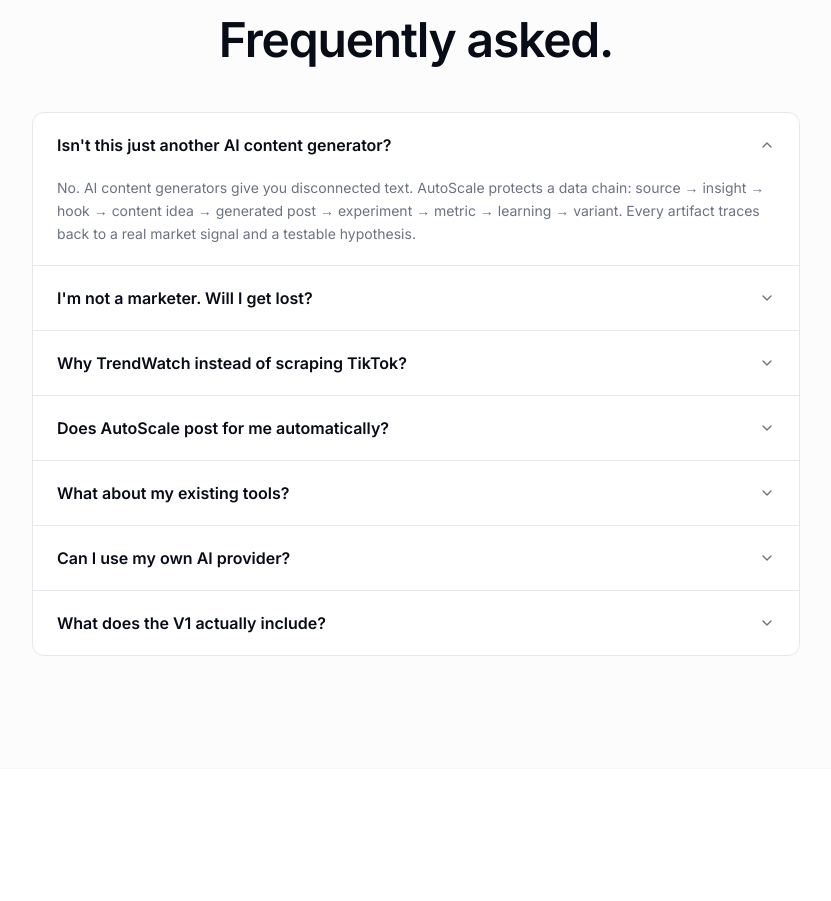
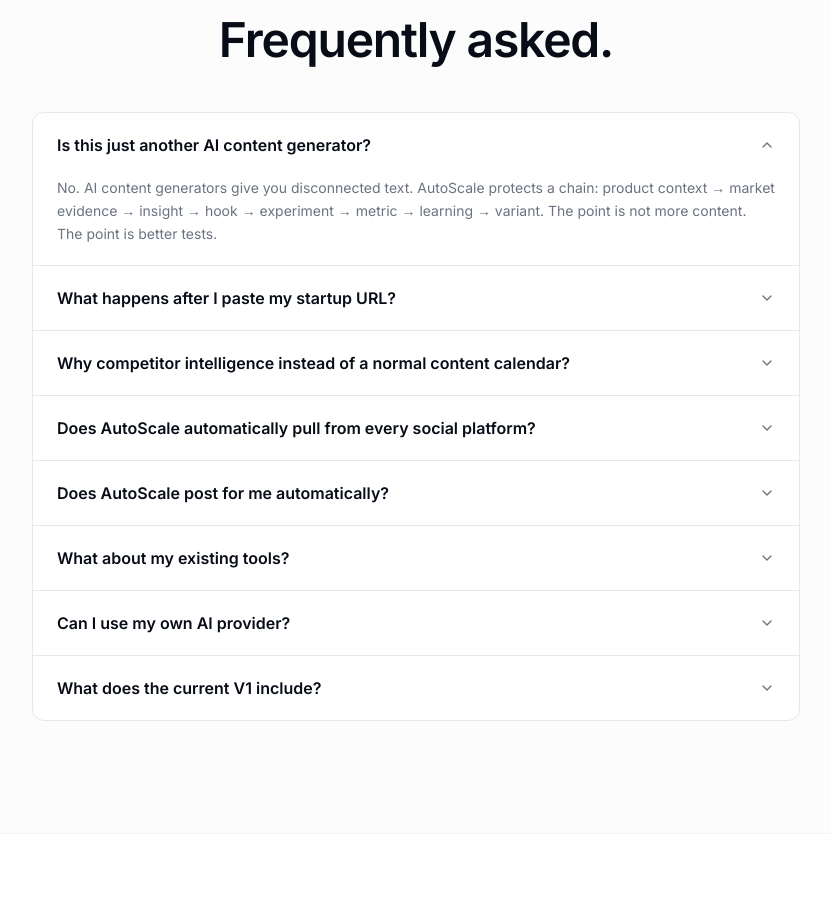
Before and after one commit to lukesystems/Auto-Scale, a Next.js app: page / in a window 1280 px wide. Shown: the part 6484-7385 px from the top of the page, without its empty margins (224-1055 px from the left). Built offline with nearby package versions, Linux system fonts and the light colour scheme; no server answers.

Commit message:
landing: update FAQ for competitor intelligence positioning

```diff
--- a/components/landing/faq.tsx
+++ b/components/landing/faq.tsx
@@ -6,32 +6,36 @@
 
 const FAQS = [
   {
-    q: "Isn't this just another AI content generator?",
-    a: "No. AI content generators give you disconnected text. AutoScale protects a data chain: source → insight → hook → content idea → generated post → experiment → metric → learning → variant. Every artifact traces back to a real market signal and a testable hypothesis.",
+    q: "Is this just another AI content generator?",
+    a: "No. AI content generators give you disconnected text. AutoScale protects a chain: product context → market evidence → insight → hook → experiment → metric → learning → variant. The point is not more content. The point is better tests.",
   },
   {
-    q: "I'm not a marketer. Will I get lost?",
-    a: "AutoScale is built specifically for technical founders. You drop a product URL, add competitors, and run TrendWatch. The system tells you what to post, why, what hypothesis you're testing, and what to measure. No marketing instincts required.",
+    q: "What happens after I paste my startup URL?",
+    a: "AutoBrief reads your product page, creates a structured product brief, and saves it as project memory. From there, the Competitor Intelligence Engine uses that context to map relevant market patterns before content is generated.",
   },
   {
-    q: "Why TrendWatch instead of scraping TikTok?",
-    a: "Full social scraping is brittle and often violates platform rules. TrendWatch supports manual URLs, screenshots, CSV imports, and public metadata. Full scraping arrives in V2 through proper APIs. The intelligence layer matters more than the data pipe.",
+    q: "Why competitor intelligence instead of a normal content calendar?",
+    a: "Calendars create activity. Intelligence creates leverage. AutoScale studies public patterns around your niche, then turns the useful ones into experiments with hypotheses and metrics.",
+  },
+  {
+    q: "Does AutoScale automatically pull from every social platform?",
+    a: "Not blindly. The system is designed around public and permitted sources, manual source input, imports, and provider-backed adapters where available. Platform-specific automation should be added carefully, not hacked in a brittle way.",
   },
   {
     q: "Does AutoScale post for me automatically?",
-    a: "Not blindly. V1 ships with basic Postiz scheduling for approved content — you decide what goes live. Fully autonomous posting arrives in V3, after enough project data proves the loop. Autonomy is earned by data.",
+    a: "Not blindly. V1 supports approved-content scheduling through Postiz and manual exports. Full autonomy comes later, after enough project data proves the loop. Autonomy is earned by evidence.",
   },
   {
     q: "What about my existing tools?",
-    a: "AutoScale is the intelligence layer above your scheduler. It decides what to post, why, and what to learn. Postiz handles publishing. You can also export ZIP packs for manual posting anywhere — Buffer, Hypefury, native, whatever.",
+    a: "AutoScale is the intelligence layer above your scheduler. It decides what to test, why, and what to learn. Postiz handles publishing. You can also export ZIP packs for manual posting anywhere.",
   },
   {
     q: "Can I use my own AI provider?",
-    a: "Yes. AutoScale uses a model abstraction layer — OpenAI, Anthropic, Gemini, OpenRouter, or local. Configure once in /settings. You're never locked to a single provider.",
+    a: "Yes. AutoScale uses a model abstraction layer across supported providers and OpenRouter-style routing. Configure once in settings. You should not be locked to one model.",
   },
   {
-    q: "What does the V1 actually include?",
-    a: "Real Supabase auth + RLS, projects, product brief, competitor & source input, TrendWatch with signal scoring, hook + content idea + post generation, Quality Gate, approval queue, ZIP exports, basic Postiz scheduling, manual experiment tracker, and winner-to-variants. Full SaaS foundation, focused loop.",
+    q: "What does the current V1 include?",
+    a: "Real Supabase auth + RLS, projects, AutoBrief, product brief memory, competitor/source input, TrendWatch with signal scoring, hook + idea + post generation, Quality Gate, approval queue, ZIP exports, basic Postiz scheduling, manual experiment tracker, and winner-to-variants.",
   },
 ];
 
```
